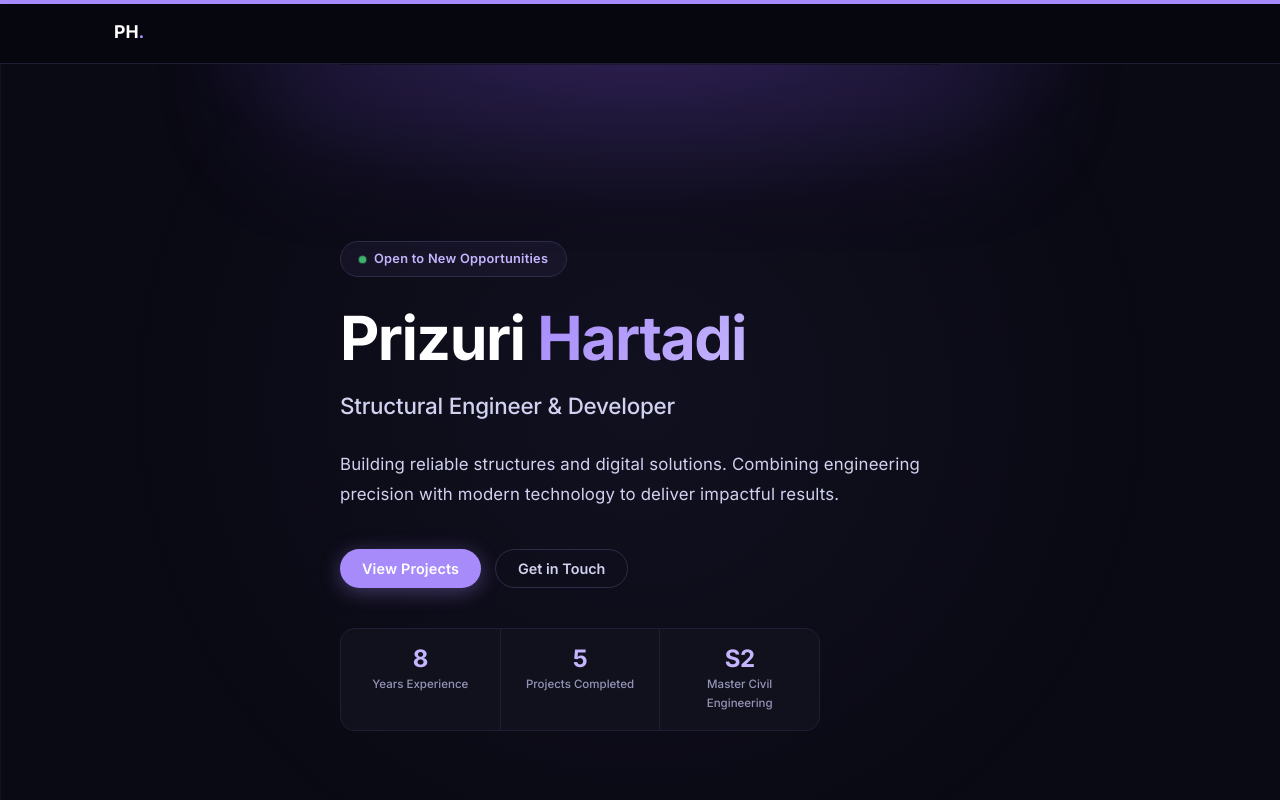
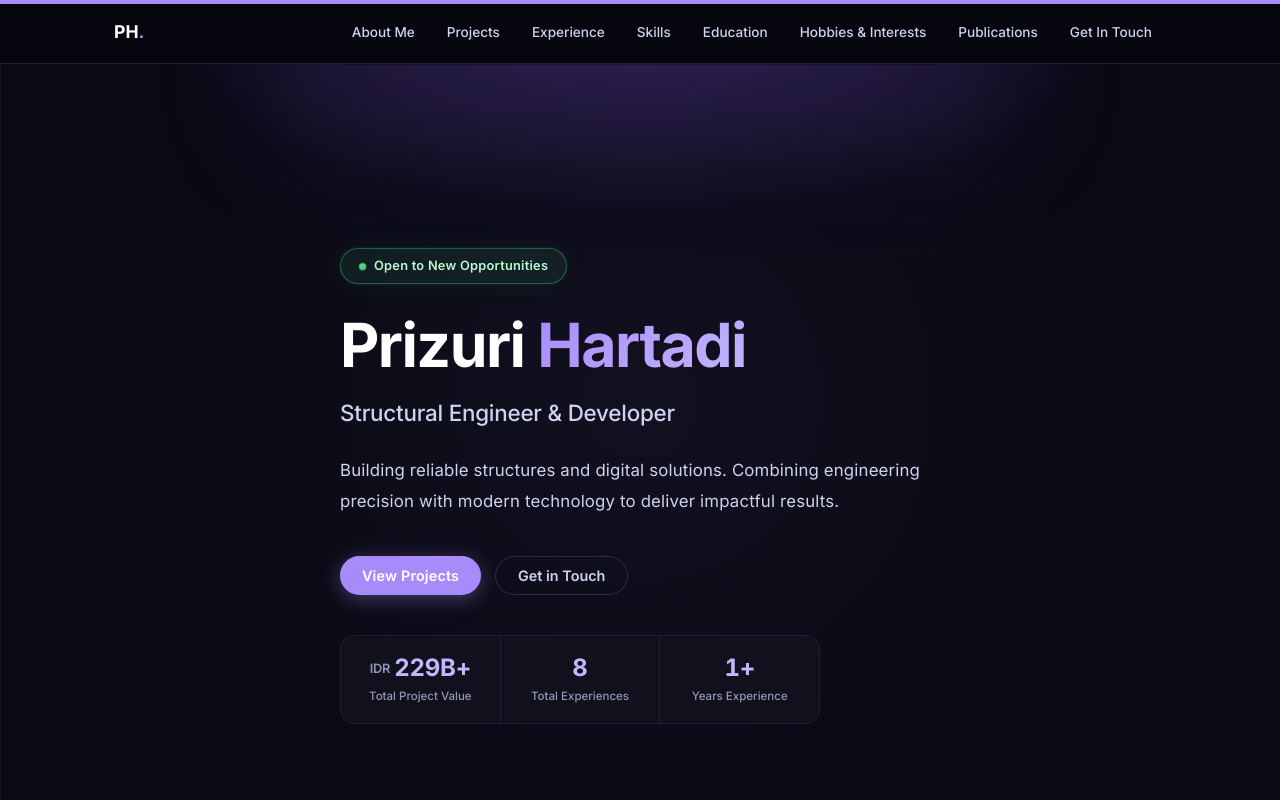
Before and after one commit to prizuri/portfolio, a React (Vite) app: page / in a window 1280 px wide. Shown: the top 800 px of the page. Built offline with nearby package versions, Linux system fonts and the light colour scheme.

Commit message:
perbaiki UI dan warna ijo serta backup dari gemini yang limit

```diff
--- a/public/data/content.json
+++ b/public/data/content.json
@@ -20,6 +20,8 @@
     "location_id": "Medan, Indonesia",
     "contact_subtitle_en": "Have a project or opportunity? Let's talk.",
     "contact_subtitle_id": "Punya proyek atau peluang? Mari berdiskusi.",
+    "years_exp": "1",
+    "status_color": "green",
     "formspree_id": "xvznzqdz",
     "logo_text": "PH"
   },
@@ -28,7 +30,7 @@
       "id": "proj1",
       "order": 0,
       "created_at": 1700000001000,
-      "updated_at": 1780827384510,
+      "updated_at": 1780881943464,
       "title": "Coal Shed Arc Dome Steel Structure",
       "title_id": "Struktur Baja Arc Dome Gudang Batubara",
       "category": "Design & Analysis",
@@ -51,13 +53,14 @@
         "https://drive.google.com/file/d/1acFrBgZkyeN4nk-l3-00WuN9_Fus0fZl/view?usp=drive_link"
       ],
       "featured": false,
-      "hidden": false
+      "hidden": false,
+      "project_value": "229000000000"
     },
     {
       "id": "proj3",
       "order": 1,
       "created_at": 1700000003000,
-      "updated_at": 1780827465618,
+      "updated_at": 1780881970274,
       "title": "SLF Assessment – 29-Story Building",
       "title_id": "Penilaian SLF – Gedung 29 Lantai",
       "category": "Assessment",
@@ -79,7 +82,8 @@
         "https://drive.google.com/file/d/1wCcl78kqzqAZyAIVB5CA3WxD16NMx36i/view?usp=drive_link"
       ],
       "featured": false,
-      "hidden": false
+      "hidden": false,
+      "project_value": "20000000"
     },
     {
       "id": "proj2",
@@ -167,16 +171,17 @@
       "id": "exp1",
       "order": 0,
       "created_at": 1700000010000,
-      "updated_at": 1700000010000,
+      "updated_at": 1780890685609,
       "title": "Structural Engineer – Arc Dome Structure",
       "title_id": "Insinyur Struktur – Struktur Arc Dome",
       "company": "LKFT Universitas Gadjah Mada | Pangkalan Susu",
       "year_start": "2025",
       "year_end": "2026",
       "icon": "▲",
-      "desc": "Designed and analyzed a 188 m & 192 m span arc dome steel structure worth IDR 229 billion. Evaluated global stability, conducted member verification (slenderness, deflection, capacity ratio), and coordinated with geotechnical and project management teams per SNI & AISC standards.",
+      "desc": "Designed and analyzed a 188 m & 192 m span arc dome steel structure. Evaluated global stability, conducted member verification (slenderness, deflection, capacity ratio), and coordinated with geotechnical and project management teams per SNI & AISC standards.",
       "desc_id": "Merancang dan menganalisis struktur baja arc dome bentang 188 m & 192 m senilai IDR 229 miliar. Mengevaluasi stabilitas global, melakukan verifikasi anggota (kelangsingan, lendutan, rasio kapasitas), dan berkoordinasi dengan tim geoteknik dan manajemen proyek sesuai standar SNI & AISC.",
-      "hidden": false
+      "hidden": false,
+      "images": []
     },
     {
       "id": "exp2",
@@ -458,37 +463,53 @@
   "sections": [
     {
       "id": "about",
-      "visible": true
+      "visible": true,
+      "title_en": "About Me",
+      "title_id": "Tentang Saya"
     },
     {
       "id": "projects",
-      "visible": true
+      "visible": true,
+      "title_en": "Projects",
+      "title_id": "Proyek"
     },
     {
       "id": "experience",
-      "visible": true
+      "visible": true,
+      "title_en": "Experience",
+      "title_id": "Pengalaman"
     },
     {
       "id": "skills",
-      "visible": true
+      "visible": true,
+      "title_en": "Skills",
+      "title_id": "Keahlian"
     },
     {
       "id": "education",
-      "visible": true
+      "visible": true,
+      "title_en": "Education",
+      "title_id": "Pendidikan"
     },
     {
       "id": "hobbies",
-      "visible": false,
-      "layout": "chip"
+      "visible": true,
+      "layout": "project-card",
+      "title_en": "Hobbies & Interests",
+      "title_id": "Hobi & Minat"
     },
     {
       "id": "publications",
       "visible": true,
-      "layout": "list"
+      "layout": "list",
+      "title_en": "Publications",
+      "title_id": "Karya / Publikasi"
     },
     {
       "id": "contact",
-      "visible": true
+      "visible": true,
+      "title_en": "Get In Touch",
+      "title_id": "Hubungi Saya"
     }
   ],
   "lang_settings": {
--- a/src/components/admin/Dashboard.jsx
+++ b/src/components/admin/Dashboard.jsx
@@ -1,8 +1,21 @@
-import { useState } from 'react';
+import { useState, useEffect } from 'react';
+import { motion, useMotionValue, useTransform, animate } from 'framer-motion';
 import { useContent } from '../../contexts/ContentContext';
 import { useToast } from '../../contexts/ToastContext';
 import { KEYS, readData, writeData, DEFAULT_SECTION_CONFIG } from '../../utils/storage';
 import { imageUrl } from '../../utils/url';
+
+function Counter({ value, format = (v) => Math.round(v) }) {
+  const count = useMotionValue(0);
+  const rounded = useTransform(count, format);
+
+  useEffect(() => {
+    const animation = animate(count, value, { duration: 1.5, ease: 'easeOut' });
+    return () => animation.stop();
+  }, [value, count]);
+
+  return <motion.span>{rounded}</motion.span>;
+}
 
 export default function Dashboard() {
   const { projects, experience, skills, education, hobbies, publications,
@@ -29,26 +42,20 @@ export default function Dashboard() {
     setPublishing(true);
     const data = collectAllData();
     try {
-      // Menggunakan BASE_URL agar sesuai dengan config Vite
       const apiPath = `${import.meta.env.BASE_URL}api/save-content`.replace(/\/+/g, '/');
-      console.log('Publishing to:', apiPath);
-
       const res = await fetch(apiPath, {
         method: 'POST',
         headers: { 'Content-Type': 'application/json' },
         body: JSON.stringify(data),
       });
-
       if (res.ok) {
         writeData('ph_data_checksum', JSON.stringify(data));
         toast('content.json berhasil disimpan ke disk!');
       } else {
         const err = await res.json().catch(() => ({ error: 'Unknown status ' + res.status }));
-        console.error('Publish failed server-side:', err);
         toast(`Gagal: ${err.error || 'Server error'}`, 'error');
       }
     } catch (e) {
-      console.error('Publish network/client error:', e);
       toast('Server tidak tersedia atau koneksi terputus.', 'error');
     }
     setPublishing(false);
@@ -78,18 +85,7 @@ export default function Dashboard() {
   }
 
   function exportBackup() {
-    const data = {
-      about: readData(KEYS.about),
-      projects: readData(KEYS.projects) || [],
-      experience: readData(KEYS.experience) || [],
-      skills: readData(KEYS.skills) || [],
-      education: readData(KEYS.education) || [],
-      hobbies: readData(KEYS.hobbies) || [],
-      publications: readData(KEYS.publications) || [],
-      sections: readData(KEYS.sections) || [],
-      lang_settings: readData(KEYS.lang) || {},
-      exported_at: new Date().toISOString(),
-    };
+    const data = { ...collectAllData(), exported_at: new Date().toISOString() };
     const blob = new Blob([JSON.stringify(data, null, 2)], { type: 'application/json' });
     const a = document.createElement('a');
     a.href = URL.createObjectURL(blob);
@@ -129,6 +125,15 @@ export default function Dashboard() {
     return `${(total / 1024).toFixed(1)} KB / 5120 KB`;
   }
 
+  const totalProjectValue = projects.reduce((acc, p) => acc + (Number(p.project_value) || 0), 0);
+
+  function formatCurrency(v) {
+    if (v >= 1e12) return 'Rp' + (v / 1e12).toFixed(2) + ' T';
+    if (v >= 1e9) return 'Rp' + (v / 1e9).toFixed(2) + ' M';
+    if (v >= 1e6) return 'Rp' + (v / 1e6).toFixed(1) + ' Jt';
+    return 'Rp' + Math.round(v).toLocaleString('id-ID');
+  }
+
   const totalExpImages = experience.reduce((acc, x) => acc + (x.images?.length || 0), 0);
 
   return (
@@ -137,18 +142,22 @@ export default function Dashboard() {
         <h2>Dashboard</h2>
       </div>
 
-      <div className="stat-grid">
+      <div className="stat-grid" style={{ gridTemplateColumns: 'repeat(auto-fill, minmax(180px, 1fr))' }}>
+        <div className="stat-card" style={{ gridColumn: 'span 2', background: 'var(--accent-dim2)', borderColor: 'var(--accent)' }}>
+          <div className="stat-val" style={{ fontSize: '2.2rem' }}>
+            <Counter value={totalProjectValue} format={formatCurrency} />
+          </div>
+          <div className="stat-label" style={{ color: 'var(--accent-l)', fontWeight: 600 }}>Total Nilai Project</div>
+        </div>
         {[
           ['Proyek',     projects.length],
           ['Pengalaman', experience.length],
           ['Keahlian',   skills.length],
           ['Pendidikan', education.length],
-          ['Hobi',       hobbies.length],
-          ['Publikasi',  publications.length],
-          ['Gambar Pengalaman', totalExpImages],
+          ['Gambar', totalExpImages],
         ].map(([label, val]) => (
           <div key={label} className="stat-card">
-            <div className="stat-val">{val}</div>
+            <div className="stat-val"><Counter value={val} /></div>
             <div className="stat-label">{label}</div>
           </div>
         ))}
--- a/src/components/admin/SectionAbout.jsx
+++ b/src/components/admin/SectionAbout.jsx
@@ -26,6 +26,7 @@ export default function SectionAbout() {
 
   function save() {
     setAbout({
+      ...about,
       bio_en: bioEN,
       bio_id: bioID,
       photo_url: photoUrl,
--- a/src/components/admin/SectionSite.jsx
+++ b/src/components/admin/SectionSite.jsx
@@ -20,6 +20,8 @@ export default function SectionSite() {
   const [locID, setLocID] = useState(about?.location_id || '');
   const [subEN, setSubEN] = useState(about?.contact_subtitle_en || '');
   const [subID, setSubID] = useState(about?.contact_subtitle_id || '');
+  const [yearsExp, setYearsExp] = useState(about?.years_exp || '2');
+  const [statusColor, setStatusColor] = useState(about?.status_color || 'green');
   const [formspree, setFormspree] = useState(about?.formspree_id || '');
 
   function save() {
@@ -39,6 +41,8 @@ export default function SectionSite() {
       location_id: locID,
       contact_subtitle_en: subEN,
       contact_subtitle_id: subID,
+      years_exp: yearsExp,
+      status_color: statusColor,
       formspree_id: formspree
     });
     toast('Pengaturan situs disimpan!');
@@ -63,6 +67,18 @@ export default function SectionSite() {
               <label>Nama Lengkap</label>
               <input value={fullName} onChange={e => setFullName(e.target.value)} placeholder="Prizuri Hartadi" />
             </div>
+          </div>
+          <div className="field-group" style={{ marginTop: 12 }}>
+            <label>Angka Tahun Pengalaman (tampil di Hero)</label>
+            <input value={yearsExp} onChange={e => setYearsExp(e.target.value)} placeholder="2" />
+          </div>
+          <div className="field-group" style={{ marginTop: 12 }}>
+            <label>Warna Lampu Status</label>
+            <select value={statusColor} onChange={e => setStatusColor(e.target.value)}>
+              <option value="green">Hijau (Aktif/Tersedia)</option>
+              <option value="blue">Biru (Muted/Bekerja)</option>
+              <option value="none">Tanpa Lampu</option>
+            </select>
           </div>
         </div>
 
--- a/src/components/layout/Navbar.jsx
+++ b/src/components/layout/Navbar.jsx
@@ -6,6 +6,17 @@ function scrollTo(id) {
   const el = document.getElementById(id);
   if (el) el.scrollIntoView({ behavior: 'smooth' });
 }
+
+const DEFAULT_LABELS = {
+  about:        { en: 'About Me',             id: 'Tentang Saya' },
+  projects:     { en: 'Projects',             id: 'Proyek' },
+  experience:   { en: 'Experience',           id: 'Pengalaman' },
+  skills:       { en: 'Skills',               id: 'Keahlian' },
+  education:    { en: 'Education',            id: 'Pendidikan' },
+  hobbies:      { en: 'Hobbies & Interests',  id: 'Hobi & Minat' },
+  publications: { en: 'Publications',         id: 'Publikasi / Karya' },
+  contact:      { en: 'Contact',              id: 'Kontak' },
+};
 
 export default function Navbar() {
   const { lang, toggle, idEnabled } = useLang();
@@ -43,7 +54,9 @@ export default function Navbar() {
           <div className="nav-links">
             {visibleSections.map(id => {
               const conf = getSectionConfig(id);
-              const label = lang === 'id' ? conf.title_id : conf.title_en;
+              const label = lang === 'id'
+                ? (conf.title_id || DEFAULT_LABELS[id]?.id)
+                : (conf.title_en || DEFAULT_LABELS[id]?.en);
               return (
                 <button
                   key={id}
@@ -72,10 +85,20 @@ export default function Navbar() {
         </div>
       </nav>
       {menuOpen && (
-        <div className="nav-mobile-menu" onClick={() => setMenuOpen(false)}>
+        <div
+          className="nav-mobile-menu"
+          onClick={(e) => {
+            // Only close if the background is clicked, or if a nav-link is clicked
+            if (e.target.className === 'nav-mobile-menu' || e.target.classList.contains('nav-link')) {
+              setMenuOpen(false);
+            }
+          }}
+        >
           {visibleSections.map(id => {
             const conf = getSectionConfig(id);
-            const label = lang === 'id' ? conf.title_id : conf.title_en;
+            const label = lang === 'id'
+              ? (conf.title_id || DEFAULT_LABELS[id]?.id)
+              : (conf.title_en || DEFAULT_LABELS[id]?.en);
             return (
               <button
                 key={id}
@@ -88,7 +111,14 @@ export default function Navbar() {
             );
           })}
           {idEnabled && (
-            <button className="lang-toggle" onClick={e => { e.stopPropagation(); toggle(); }}>
+            <button
+              className="lang-toggle"
+              onClick={(e) => {
+                e.stopPropagation();
+                toggle();
+              }}
+              style={{ marginTop: 'auto', alignSelf: 'flex-start' }}
+            >
               {lang === 'en' ? 'Bahasa Indonesia' : 'English'}
             </button>
           )}
--- a/src/components/sections/About.jsx
+++ b/src/components/sections/About.jsx
@@ -1,12 +1,14 @@
 import { motion } from 'framer-motion';
 import { useLang, T } from '../../contexts/LangContext';
 import { useContent } from '../../contexts/ContentContext';
+import { sanitizeHtml } from '../../utils/sanitizeHtml';
 
 export default function About() {
   const { lang } = useLang();
   const { about, getSectionConfig } = useContent();
 
   const bio = lang === 'id' ? about?.bio_id : about?.bio_en;
+  const safeBio = sanitizeHtml(bio);
   const hasPhoto = !!about?.photo_url;
   const config = getSectionConfig('about');
   const title = lang === 'id' ? config.title_id : config.title_en;
@@ -48,7 +50,7 @@ export default function About() {
             transition={{ duration: 0.45, delay: hasPhoto ? 0.1 : 0 }}
           >
             {bio
-              ? <div className="about-bio-content" dangerouslySetInnerHTML={{ __html: bio }} />
+              ? <div className="about-bio-content" dangerouslySetInnerHTML={{ __html: safeBio }} />
               : <p style={{ color: 'var(--text-3)' }}><T en="Bio coming soon." id="Bio segera hadir." /></p>
             }
           </motion.div>
--- a/src/components/sections/Hero.jsx
+++ b/src/components/sections/Hero.jsx
@@ -1,4 +1,5 @@
-import { motion } from 'framer-motion';
+import { useState, useEffect } from 'react';
+import { motion, useMotionValue, useTransform, animate } from 'framer-motion';
 import { useLang, T } from '../../contexts/LangContext';
 import { useContent } from '../../contexts/ContentContext';
 
@@ -28,18 +29,62 @@ const itemVariants = {
   },
 };
 
+function Counter({ value, format = (v) => Math.round(v) }) {
+  const count = useMotionValue(0);
+  const rounded = useTransform(count, format);
+
+  useEffect(() => {
+    const animation = animate(count, value, { duration: 2, ease: 'easeOut', delay: 0.8 });
+    return () => animation.stop();
+  }, [value, count]);
+
+  return <motion.span>{rounded}</motion.span>;
+}
+
 export default function Hero() {
   const { lang } = useLang();
   const { projects, experience, about } = useContent();
 
+  const totalValue = projects.reduce((acc, p) => acc + (Number(p.project_value) || 0), 0);
+
+  function formatApprox(v) {
+    if (v === 0) return '0';
+    const isID = lang === 'id';
+
+    if (v >= 1e12) {
+      return (v / 1e12).toFixed(0) + (isID ? 'T+' : 'T+'); // Trillion is T in both
+    }
+    if (v >= 1e9) {
+      return (v / 1e9).toFixed(0) + (isID ? 'M+' : 'B+'); // Miliar vs Billion
+    }
+    if (v >= 1e6) {
+      return (v / 1e6).toFixed(0) + (isID ? 'Jt+' : 'M+'); // Juta vs Million
+    }
+    return v.toLocaleString(isID ? 'id-ID' : 'en-US');
+  }
+
   const stats = [
-    { val: experience.length || '2+', label: lang === 'id' ? 'Tahun Pengalaman' : 'Years Experience' },
-    { val: projects.length || '10+', label: lang === 'id' ? 'Proyek Selesai' : 'Projects Completed' },
-    { val: 'S2', label: lang === 'id' ? 'Magister Teknik Sipil' : 'Master Civil Engineering' },
+    {
+      val: totalValue,
+      label: lang === 'id' ? 'Nilai Proyek Ditangani' : 'Total Project Value',
+      format: formatApprox,
+      prefix: 'IDR '
+    },
+    {
+      val: experience.length,
+      label: lang === 'id' ? 'Total Pengalaman' : 'Total Experiences'
+    },
+    {
+      val: Number(about?.years_exp) || 1,
+      label: lang === 'id' ? 'Tahun Pengalaman' : 'Years Experience',
+      suffix: '+'
+    },
   ];
 
+
   const status = lang === 'id' ? about?.status_id : about?.status_en;
-  const isOpen = status?.toLowerCase().includes('open') || status?.toLowerCase().includes('terbuka');
+  const allowedStatusColors = ['green', 'blue', 'none'];
+  const statusColor = allowedStatusColors.includes(about?.status_color) ? about.status_color : 'green';
 
   return (
     <section id="hero" className="hero">
@@ -51,7 +96,7 @@ export default function Hero() {
       >
         {status && (
           <motion.div variants={itemVariants}>
-            <div className={`hero-badge${!isOpen ? ' hero-badge-alt' : ''}`}>
+            <div className={`hero-badge hero-badge-${statusColor}`}>
               {status}
             </div>
           </motion.div>
@@ -71,10 +116,10 @@ export default function Hero() {
         </motion.p>
 
         <motion.div className="hero-cta" variants={itemVariants}>
-          <button className="btn btn-primary" onClick={() => document.getElementById('projects')?.scrollIntoView({ behavior: 'smooth' })}>
+          <button type="button" className="btn btn-primary" onClick={() => document.getElementById('projects')?.scrollIntoView({ behavior: 'smooth' })}>
             {lang === 'id' ? about?.hero_cta1_id : about?.hero_cta1_en}
           </button>
-          <button className="btn btn-outline" onClick={() => document.getElementById('contact')?.scrollIntoView({ behavior: 'smooth' })}>
+          <button type="button" className="btn btn-outline" onClick={() => document.getElementById('contact')?.scrollIntoView({ behavior: 'smooth' })}>
             {lang === 'id' ? about?.hero_cta2_id : about?.hero_cta2_en}
           </button>
         </motion.div>
@@ -85,7 +130,11 @@ export default function Hero() {
         >
           {stats.map((s, i) => (
             <div key={i} className="hero-stat">
-              <div className="hero-stat-val">{s.val}</div>
+              <div className="hero-stat-val">
+                {s.prefix && <span style={{ fontSize: '0.8rem', color: 'var(--text-3)', marginRight: '4px', fontWeight: 600 }}>{s.prefix}</span>}
+                <Counter value={s.val} format={s.format} />
+                {s.suffix && <span>{s.suffix}</span>}
+              </div>
               <div className="hero-stat-label">{s.label}</div>
             </div>
           ))}
--- a/src/index.css
+++ b/src/index.css
@@ -123,14 +123,16 @@ code, .mono { font-family: 'JetBrains Mono', monospace; }
   transition: all var(--t); cursor: pointer;
 }
 .lang-toggle:hover { border-color: var(--accent); color: var(--accent); }
-.nav-mobile-btn { display: none; color: var(--text-2); }
+.nav-mobile-btn { display: none; color: var(--text-2); cursor: pointer; align-items: center; justify-content: center; }
 .nav-mobile-menu {
   position: fixed; top: 64px; left: 0; right: 0; bottom: 0;
   background: var(--bg); z-index: 99; padding: 24px;
   display: flex; flex-direction: column; gap: 8px;
   border-top: 1px solid var(--border);
+  overflow-y: auto;
 }
-.nav-mobile-menu .nav-link { font-size: 1.1rem; padding: 12px 16px; }
+.nav-mobile-menu .nav-link { font-size: 1.1rem; padding: 12px 16px; color: var(--text-1); border-bottom: 1px solid var(--border); border-radius: 0; }
+.nav-mobile-menu .nav-link:last-child { border-bottom: none; }
 
 /* ── HERO ───────────────────────────────────────── */
 .hero {
@@ -162,18 +164,46 @@ code, .mono { font-family: 'JetBrains Mono', monospace; }
 }
 .hero-badge::before {
   content: ''; width: 7px; height: 7px; border-radius: 50%;
-  background: var(--success); animation: pulse 2s infinite;
+  display: none; flex-shrink: 0;
 }
-.hero-badge-alt {
-  color: var(--accent-l);
-  border-color: var(--accent-dim);
+.hero-badge-green {
+  color: #bbf7d0;
+  border-color: rgba(74,222,128,.34);
+  background: rgba(74,222,128,.09);
+  box-shadow: 0 0 0 1px rgba(74,222,128,.05), 0 0 24px rgba(74,222,128,.08);
 }
-.hero-badge-alt::before {
+.hero-badge-green::before {
+  display: block;
+  background: var(--success);
+  animation: pulse-green 1.8s ease-out infinite;
+}
+.hero-badge-blue::before {
+  display: block;
   background: var(--accent);
+  animation: pulse-blue 1.8s ease-out infinite;
 }
-@keyframes pulse {
-  0%,100% { opacity:1; transform:scale(1); box-shadow: 0 0 0 0 rgba(74,222,128,.4); }
-  50% { opacity:.8; transform:scale(1.1); box-shadow: 0 0 0 4px rgba(74,222,128,0); }
+.hero-badge-none::before {
+  display: none;
+}
+
+@keyframes pulse-green {
+  0% { opacity:1; transform:scale(1); box-shadow: 0 0 0 0 rgba(74,222,128,.48); }
+  70% { opacity:.9; transform:scale(1.12); box-shadow: 0 0 0 8px rgba(74,222,128,0); }
+  100% { opacity:1; transform:scale(1); box-shadow: 0 0 0 0 rgba(74,222,128,0); }
+}
+@keyframes pulse-blue {
+  0% { opacity:1; transform:scale(1); box-shadow: 0 0 0 0 rgba(167,139,250,.48); }
+  70% { opacity:.9; transform:scale(1.12); box-shadow: 0 0 0 8px rgba(167,139,250,0); }
+  100% { opacity:1; transform:scale(1); box-shadow: 0 0 0 0 rgba(167,139,250,0); }
+}
+
+@media (prefers-reduced-motion: reduce) {
+  *, *::before, *::after {
+    animation-duration: .01ms !important;
+    animation-iteration-count: 1 !important;
+    scroll-behavior: auto !important;
+    transition-duration: .01ms !important;
+  }
 }
 .hero-title {
   font-size: clamp(2.4rem, 5.5vw, 3.8rem); margin-bottom: 14px;
@@ -201,7 +231,12 @@ code, .mono { font-family: 'JetBrains Mono', monospace; }
 .hero-stat:last-child { border-right: none; }
 .hero-stat-val {
   font-size: 1.5rem; font-weight: 800; color: var(--accent-l);
-  line-height: 1; margin-bottom: 4px; letter-spacing: -.02em;
+  line-height: 1.2; margin-bottom: 4px; letter-spacing: -.01em;
+  font-variant-numeric: tabular-nums;
+  display: flex;
+  align-items: center;
+  justify-content: center;
+  height: 1.8rem;
 }
 .hero-stat-label { font-size: .72rem; color: var(--text-3); font-weight: 500; }
 
@@ -769,8 +804,9 @@ code, .mono { font-family: 'JetBrains Mono', monospace; }
   .hero-title { font-size: clamp(1.8rem, 7vw, 2.4rem); }
   .hero-role { font-size: 1rem; }
   .hero-desc { font-size: .88rem; }
-  .hero-stat { flex: 1 0 100%; border-right: none; }
-  .hero-stat:nth-child(2) { border-bottom: 1px solid var(--border); }
+  .hero-stat { flex: 1 0 100%; border-right: none; border-bottom: 1px solid var(--border); }
+  .hero-stat:last-child { border-bottom: none; }
+  .hero-stat-val { font-size: 1.3rem; height: auto; padding: 4px 0; }
 
   .project-grid.cols-3 { grid-template-columns: 1fr; gap: 16px; }
   .filter-chip { font-size: .75rem; padding: 5px 14px; }
```
Also changed, not shown: src/components/admin/SectionProjects.jsx (+8 -0 lines), src/utils/sanitizeHtml.js (added, +70 -0 lines), 2 other files (tests, documents, lock files or other folders).
